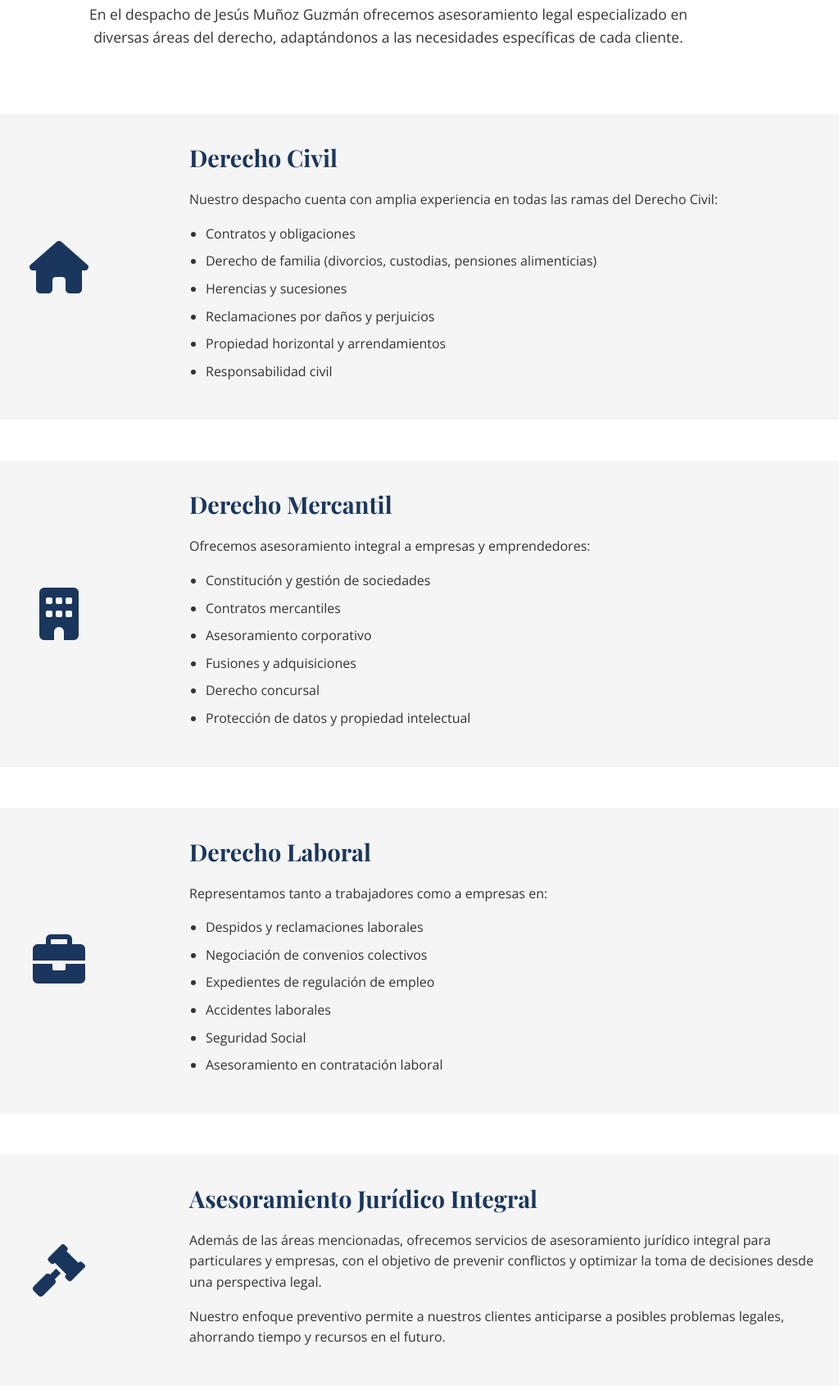
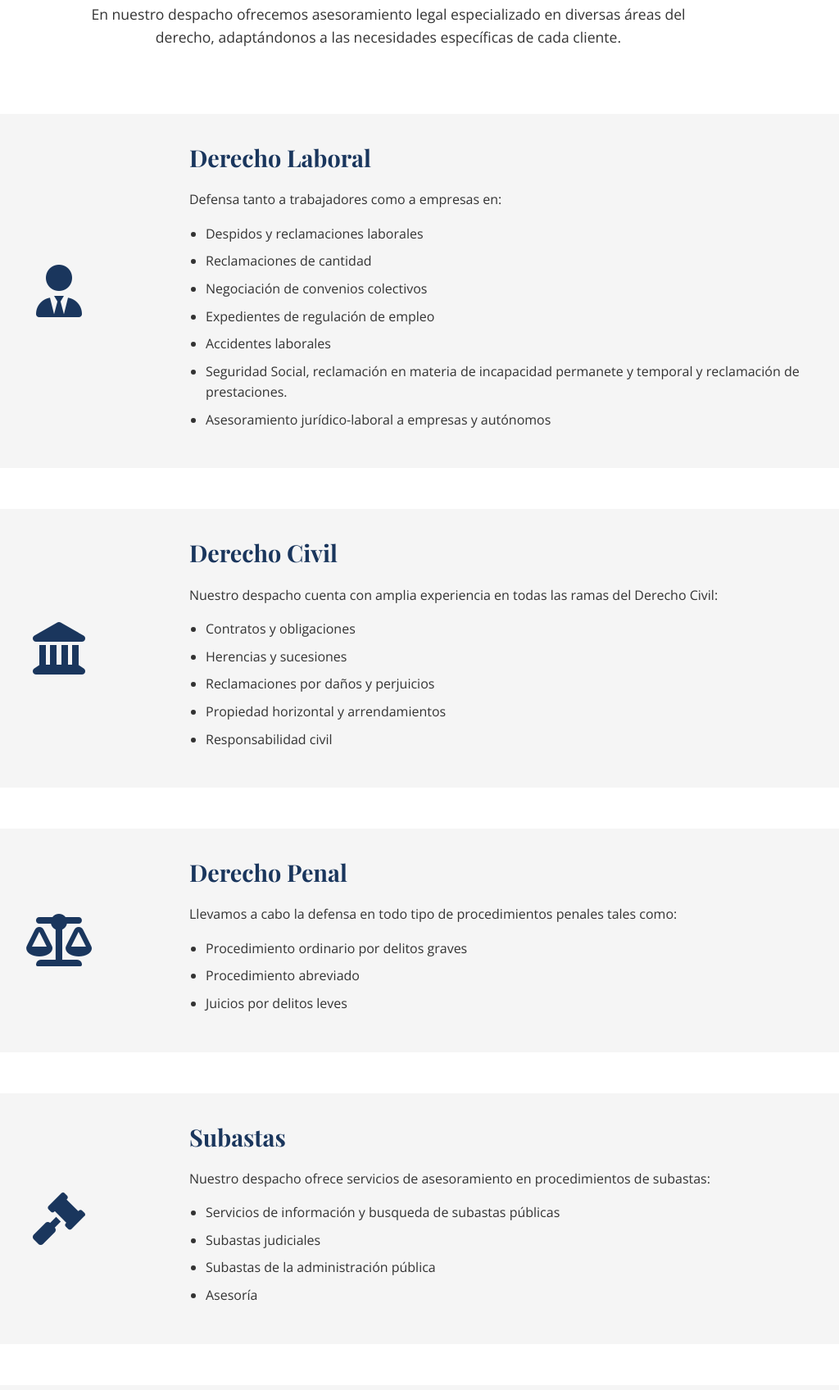
Before and after one commit to odd-kernel/jesus-munoz-abogado, a plain HTML site: page services.html in a window 1280 px wide. Shown: the part 344-2040 px from the top of the page at 82% size, without its empty margins (166-1190 px from the left). Drawn offline with nearby package versions, Linux system fonts and the light colour scheme.

Commit message:
Update several changes

```diff
--- a/css/styles.css
+++ b/css/styles.css
@@ -236,7 +236,7 @@ nav ul li a.active {
 
 .areas-grid {
     display: grid;
-    grid-template-columns: repeat(auto-fit, minmax(250px, 1fr));
+    grid-template-columns: repeat(auto-fit, minmax(200px, 1fr));
     gap: 30px;
     margin-bottom: 3rem;
 }
--- a/services.html
+++ b/services.html
@@ -40,22 +40,41 @@
 
     <section class="services-intro">
         <div class="container">
-            <p>En el despacho de Jesús Muñoz Guzmán ofrecemos asesoramiento legal especializado en diversas áreas del derecho, adaptándonos a las necesidades específicas de cada cliente.</p>
+            <p>En nuestro despacho ofrecemos asesoramiento legal especializado en diversas áreas del derecho, adaptándonos a las necesidades específicas de cada cliente.</p>
         </div>
     </section>
 
     <section class="services-content">
         <div class="container">
+
             <div class="service-item">
                 <div class="service-icon">
-                    <i class="fas fa-home"></i>
+                    <i class="fas fa-user-tie"></i>
+                </div>
+                <div class="service-text">
+                    <h2>Derecho Laboral</h2>
+                    <p>Defensa tanto a trabajadores como a empresas en:</p>
+                    <ul>
+                        <li>Despidos y reclamaciones laborales</li>
+                        <li>Reclamaciones de cantidad</li>
+                        <li>Negociación de convenios colectivos</li>
+                        <li>Expedientes de regulación de empleo</li>
+                        <li>Accidentes laborales</li>
+                        <li>Seguridad Social, reclamación en materia de incapacidad permanete y temporal y reclamación de prestaciones.</li>
+                        <li>Asesoramiento jurídico-laboral a empresas y autónomos</li>
+                    </ul>
+                </div>
+            </div>
+
+            <div class="service-item">
+                <div class="service-icon">
+                    <i class="fas fa-landmark"></i>
                 </div>
                 <div class="service-text">
                     <h2>Derecho Civil</h2>
                     <p>Nuestro despacho cuenta con amplia experiencia en todas las ramas del Derecho Civil:</p>
                     <ul>
                         <li>Contratos y obligaciones</li>
-                        <li>Derecho de familia (divorcios, custodias, pensiones alimenticias)</li>
                         <li>Herencias y sucesiones</li>
                         <li>Reclamaciones por daños y perjuicios</li>
                         <li>Propiedad horizontal y arrendamientos</li>
@@ -66,18 +85,31 @@
 
             <div class="service-item">
                 <div class="service-icon">
-                    <i class="fas fa-building"></i>
+                    <i class="fas fa-balance-scale"></i>
                 </div>
                 <div class="service-text">
-                    <h2>Derecho Mercantil</h2>
-                    <p>Ofrecemos asesoramiento integral a empresas y emprendedores:</p>
+                    <h2>Derecho Penal</h2>
+                    <p>Llevamos a cabo la defensa en todo tipo de procedimientos penales tales como:</p>
                     <ul>
-                        <li>Constitución y gestión de sociedades</li>
-                        <li>Contratos mercantiles</li>
-                        <li>Asesoramiento corporativo</li>
-                        <li>Fusiones y adquisiciones</li>
-                        <li>Derecho concursal</li>
-                        <li>Protección de datos y propiedad intelectual</li>
+                        <li>Procedimiento ordinario por delitos graves</li>
+                        <li>Procedimiento abreviado</li>
+                        <li>Juicios por delitos leves</li>
+                    </ul>
+                </div>
+            </div>
+
+            <div class="service-item">
+                <div class="service-icon">
+                    <i class="fas fa-gavel"></i>
+                </div>
+                <div class="service-text">
+                    <h2>Subastas</h2>
+                    <p>Nuestro despacho ofrece servicios de asesoramiento en procedimientos de subastas:</p>
+                    <ul>
+                        <li>Servicios de información y busqueda de subastas públicas</li>
+                        <li>Subastas judiciales</li>
+                        <li>Subastas de la administración pública</li>
+                        <li>Asesoría</li>
                     </ul>
                 </div>
             </div>
@@ -85,24 +117,6 @@
             <div class="service-item">
                 <div class="service-icon">
                     <i class="fas fa-briefcase"></i>
-                </div>
-                <div class="service-text">
-                    <h2>Derecho Laboral</h2>
-                    <p>Representamos tanto a trabajadores como a empresas en:</p>
-                    <ul>
-                        <li>Despidos y reclamaciones laborales</li>
-                        <li>Negociación de convenios colectivos</li>
-                        <li>Expedientes de regulación de empleo</li>
-                        <li>Accidentes laborales</li>
-                        <li>Seguridad Social</li>
-                        <li>Asesoramiento en contratación laboral</li>
-                    </ul>
-                </div>
-            </div>
-
-            <div class="service-item">
-                <div class="service-icon">
-                    <i class="fas fa-gavel"></i>
                 </div>
                 <div class="service-text">
                     <h2>Asesoramiento Jurídico Integral</h2>
@@ -140,7 +154,7 @@
                 <div class="footer-contact">
                     <h3>Contacto</h3>
                     <p><i class="fas fa-map-marker-alt"></i> Paseo Reina Cristina, 36, Madrid</p>
-                    <p><i class="fas fa-phone"></i> 915 511 333</p>
+                    <p><i class="fas fa-phone"></i>605 95 23 53</p>
                 </div>
             </div>
             <div class="footer-bottom">
```
Also changed, not shown: about.html (+9 -4 lines), contact.html (+21 -4 lines), index.html (+17 -12 lines).
